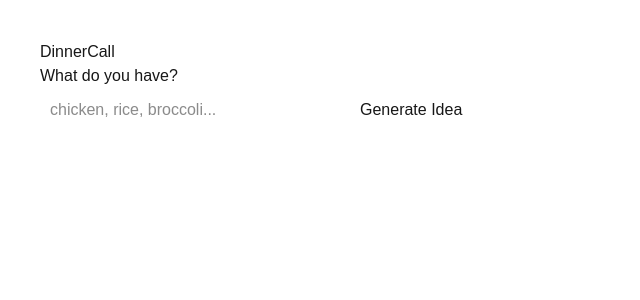
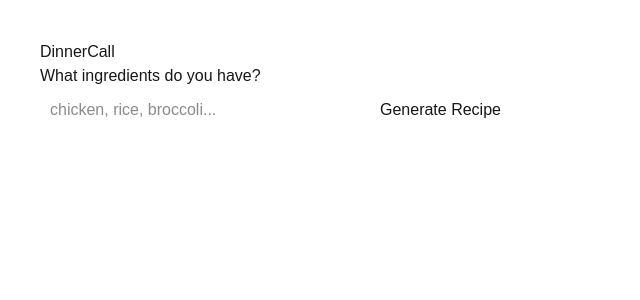
Before and after one commit to taskwrenchai/dinnercall, a Next.js app: page / in a window 1280 px wide. Shown: the top 300 px of the page, without its empty margins (0-640 px from the left). Built offline with nearby package versions, Linux system fonts and the light colour scheme.

Commit message:
Connect frontend to recipe API

```diff
--- a/package.json
+++ b/package.json
@@ -10,6 +10,7 @@
   },
   "dependencies": {
     "next": "16.2.4",
+    "openai": "^6.34.0",
     "react": "19.2.4",
     "react-dom": "19.2.4"
   },
--- /dev/null
+++ b/src/app/api/recipe/route.ts
@@ -0,0 +1,43 @@
+import OpenAI from "openai";
+import { NextResponse } from "next/server";
+
+const client = new OpenAI({
+  apiKey: process.env.OPENAI_API_KEY,
+});
+
+export async function POST(req: Request) {
+  try {
+    const { ingredients } = await req.json();
+
+    if (!ingredients || !ingredients.trim()) {
+      return NextResponse.json(
+        { error: "Please enter some ingredients." },
+        { status: 400 }
+      );
+    }
+
+    const response = await client.responses.create({
+      model: "gpt-5.4",
+      input: `You are a helpful recipe assistant for an app called DinnerCall.
+Create one simple dinner idea using these ingredients: ${ingredients}.
+
+Return:
+1. Recipe name
+2. Short description
+3. Ingredients list
+4. Step-by-step instructions
+
+Keep it practical and concise.`,
+    });
+
+    return NextResponse.json({
+      recipe: response.output_text,
+    });
+  } catch (error) {
+    console.error(error);
+    return NextResponse.json(
+      { error: "Something went wrong generating the recipe." },
+      { status: 500 }
+    );
+  }
+}
--- a/src/app/page.tsx
+++ b/src/app/page.tsx
@@ -5,16 +5,41 @@ import { useState } from "react";
 export default function Home() {
   const [ingredients, setIngredients] = useState("");
   const [result, setResult] = useState("");
+  const [loading, setLoading] = useState(false);
 
-  const handleClick = () => {
-    setResult(`Tonight you could cook something with: ${ingredients}`);
+  const handleClick = async () => {
+    if (!ingredients.trim()) return;
+
+    setLoading(true);
+    setResult("");
+
+    try {
+      const res = await fetch("/api/recipe", {
+        method: "POST",
+        headers: {
+          "Content-Type": "application/json",
+        },
+        body: JSON.stringify({ ingredients }),
+      });
+
+      const data = await res.json();
+
+      if (!res.ok) {
+        setResult(data.error || "Something went wrong.");
+      } else {
+        setResult(data.recipe);
+      }
+    } catch {
+      setResult("Something went wrong.");
+    } finally {
+      setLoading(false);
+    }
   };
 
   return (
-    <main style={{ padding: "40px", fontFamily: "sans-serif" }}>
+    <main style={{ padding: "40px", fontFamily: "sans-serif", maxWidth: "800px" }}>
       <h1>DinnerCall</h1>
-
-      <p>What do you have?</p>
+      <p>What ingredients do you have?</p>
 
       <input
         type="text"
@@ -23,19 +48,28 @@ export default function Home() {
         onChange={(e) => setIngredients(e.target.value)}
         style={{
           padding: "10px",
-          width: "300px",
+          width: "320px",
           marginRight: "10px",
         }}
       />
 
-      <button onClick={handleClick} style={{ padding: "10px" }}>
-        Generate Idea
+      <button onClick={handleClick} style={{ padding: "10px" }} disabled={loading}>
+        {loading ? "Generating..." : "Generate Recipe"}
       </button>
 
       {result && (
-        <p style={{ marginTop: "20px" }}>
+        <pre
+          style={{
+            marginTop: "20px",
+            whiteSpace: "pre-wrap",
+            background: "#111",
+            color: "#fff",
+            padding: "20px",
+            borderRadius: "8px",
+          }}
+        >
           {result}
-        </p>
+        </pre>
       )}
     </main>
   );
```
Also changed, not shown: 1 other file (tests, documents, lock files or other folders).
